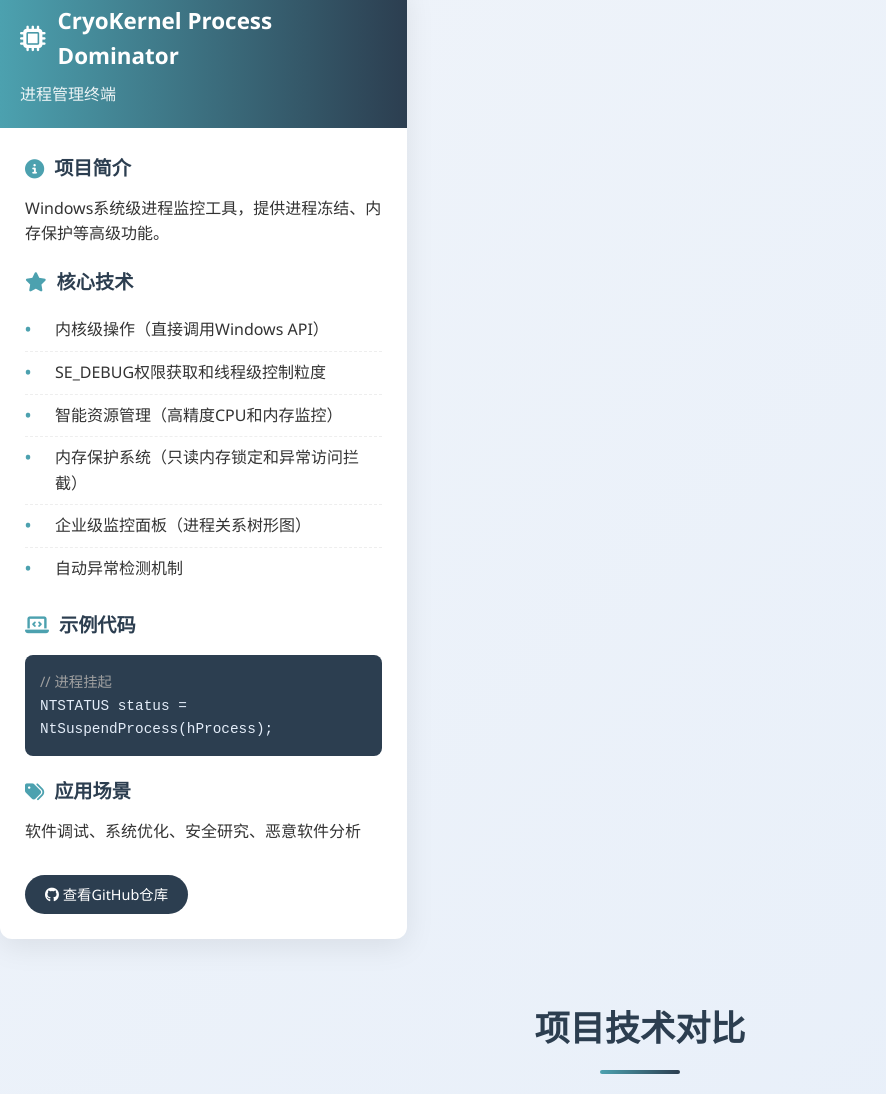
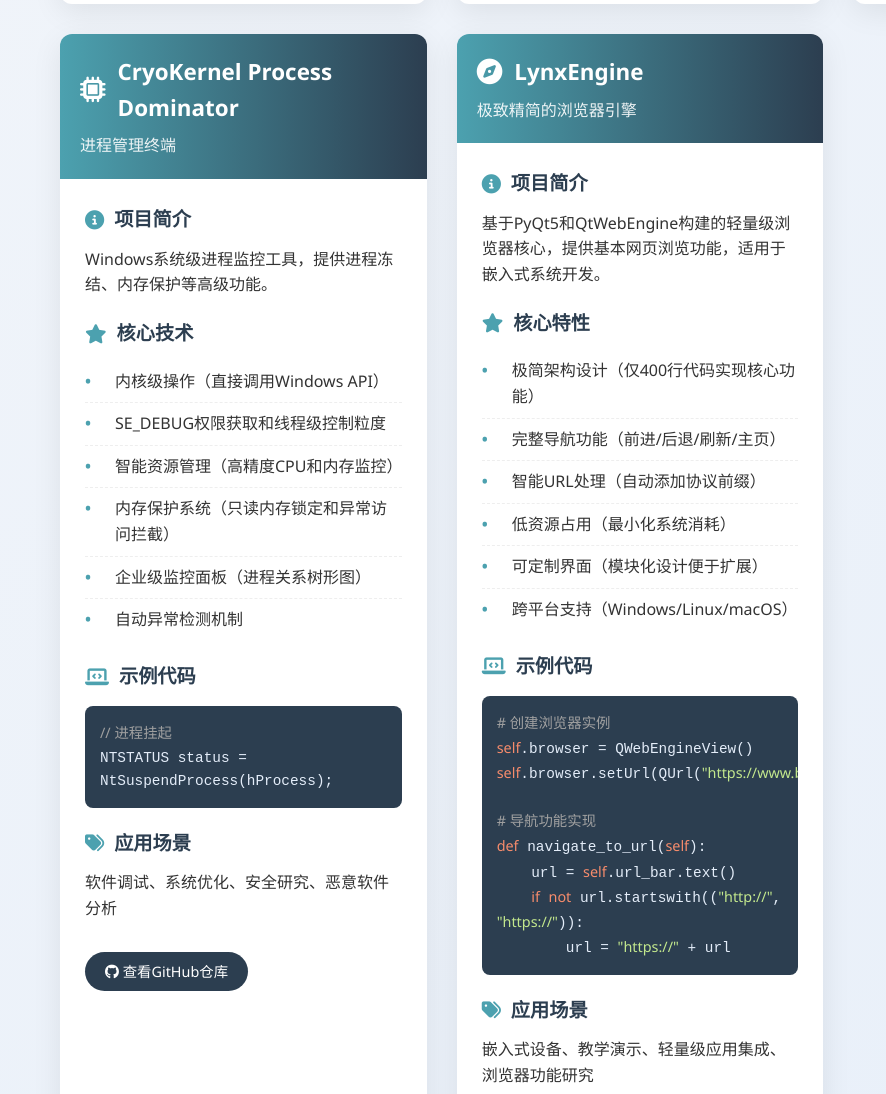
Before and after one commit to xin220/MyWeb, a plain HTML site: page index.html in a window 1280 px wide. Shown: the part 1706-2800 px from the top of the page, without its empty margins (0-886 px from the left). Drawn offline with Linux system fonts and the light colour scheme.

Commit message:
Update index.html

```diff
--- a/index.html
+++ b/index.html
@@ -20,7 +20,7 @@
             padding-bottom: 60px;
         }
 
-        。container {
+        .container {
             max-width: 1200px;
             margin: 0 auto;
             padding: 0 20px;
@@ -280,19 +280,19 @@
             margin-top: 50px;
         }
 
-        。github-repo-link {
+        .github-repo-link {
             color: #4ca1af;
             text-decoration: none;
             transition: color 0.3s;
         }
 
-        。github-repo-link:hover {
+        .github-repo-link:hover {
             color: #2c3e50;
             text-decoration: underline;
         }
 
         @media (max-width: 768px) {
-            。projects-grid {
+            .projects-grid {
                 grid-template-columns: 1fr;
             }
 
@@ -300,7 +300,7 @@
                 font-size: 2.2rem;
             }
 
-            。tagline {
+            .tagline {
                 font-size: 1.1rem;
             }
         }
@@ -497,6 +497,55 @@
                     </a>
                 </div>
             </div>
+
+            <!-- 新增 LynxEngine 项目卡片 -->
+            <div class="project-card">
+                <div class="card-header">
+                    <h3 class="card-title"><i class="fas fa-compass"></i> LynxEngine</h3>
+                    <p class="card-subtitle">极致精简的浏览器引擎</p>
+                </div>
+                <div class="card-body">
+                    <div class="card-section">
+                        <h3><i class="fas fa-info-circle"></i> 项目简介</h3>
+                        <p>基于PyQt5和QtWebEngine构建的轻量级浏览器核心，提供基本网页浏览功能，适用于嵌入式系统开发。</p>
+                    </div>
+
+                    <div class="card-section">
+                        <h3><i class="fas fa-star"></i> 核心特性</h3>
+                        <ul class="features-list">
+                            <li>极简架构设计（仅400行代码实现核心功能）</li>
+                            <li>完整导航功能（前进/后退/刷新/主页）</li>
+                            <li>智能URL处理（自动添加协议前缀）</li>
+                            <li>低资源占用（最小化系统消耗）</li>
+                            <li>可定制界面（模块化设计便于扩展）</li>
+                            <li>跨平台支持（Windows/Linux/macOS）</li>
+                        </ul>
+                    </div>
+
+                    <div class="card-section">
+                        <h3><i class="fas fa-laptop-code"></i> 示例代码</h3>
+                        <div class="code-block">
+                            <span class="code-comment"># 创建浏览器实例</span><br>
+                            <span class="code-keyword">self</span>.browser = QWebEngineView()<br>
+                            <span class="code-keyword">self</span>.browser.setUrl(QUrl(<span class="code-string">"https://www.baidu.com"</span>))<br><br>
+                            <span class="code-comment"># 导航功能实现</span><br>
+                            <span class="code-keyword">def</span> navigate_to_url(<span class="code-keyword">self</span>):<br>
+                            &nbsp;&nbsp;&nbsp;&nbsp;url = <span class="code-keyword">self</span>.url_bar.text()<br>
+                            &nbsp;&nbsp;&nbsp;&nbsp;<span class="code-keyword">if</span> <span class="code-keyword">not</span> url.startswith((<span class="code-string">"http://"</span>, <span class="code-string">"https://"</span>)):<br>
+                            &nbsp;&nbsp;&nbsp;&nbsp;&nbsp;&nbsp;&nbsp;&nbsp;url = <span class="code-string">"https://"</span> + url
+                        </div>
+                    </div>
+
+                    <div class="card-section">
+                        <h3><i class="fas fa-tags"></i> 应用场景</h3>
+                        <p>嵌入式设备、教学演示、轻量级应用集成、浏览器功能研究</p>
+                    </div>
+
+                    <a href="https://github.com/xin220/LynxEngine" class="github-link">
+                        <i class="fab fa-github"></i> 查看GitHub仓库
+                    </a>
+                </div>
+            </div>
         </div>
 
         <h2 class="section-title">项目技术对比</h2>
@@ -535,6 +584,12 @@
                     <td>内核API/内存保护</td>
                     <td>系统管理</td>
                 </tr>
+                <tr>
+                    <td>LynxEngine</td>
+                    <td>Python</td>
+                    <td>PyQt5/QtWebEngine</td>
+                    <td>轻量级浏览</td>
+                </tr>
             </tbody>
         </table>
 
@@ -548,7 +603,9 @@
                 <span class="code-comment"># BladeMind-AI-Desktop</span><br>
                 <span class="code-keyword">git</span> clone https://github.com/xin220/BladeMind-AI-Desktop<br><br>
                 <span class="code-comment"># CryoKernel</span><br>
-                <span class="code-keyword">git</span> clone https://github.com/xin220/CryoKernel_Process_Dominator
+                <span class="code-keyword">git</span> clone https://github.com/xin220/CryoKernel_Process_Dominator<br><br>
+                <span class="code-comment"># LynxEngine</span><br>
+                <span class="code-keyword">git</span> clone https://github.com/xin220/LynxEngine
             </div>
         </div>
     </div>
```
